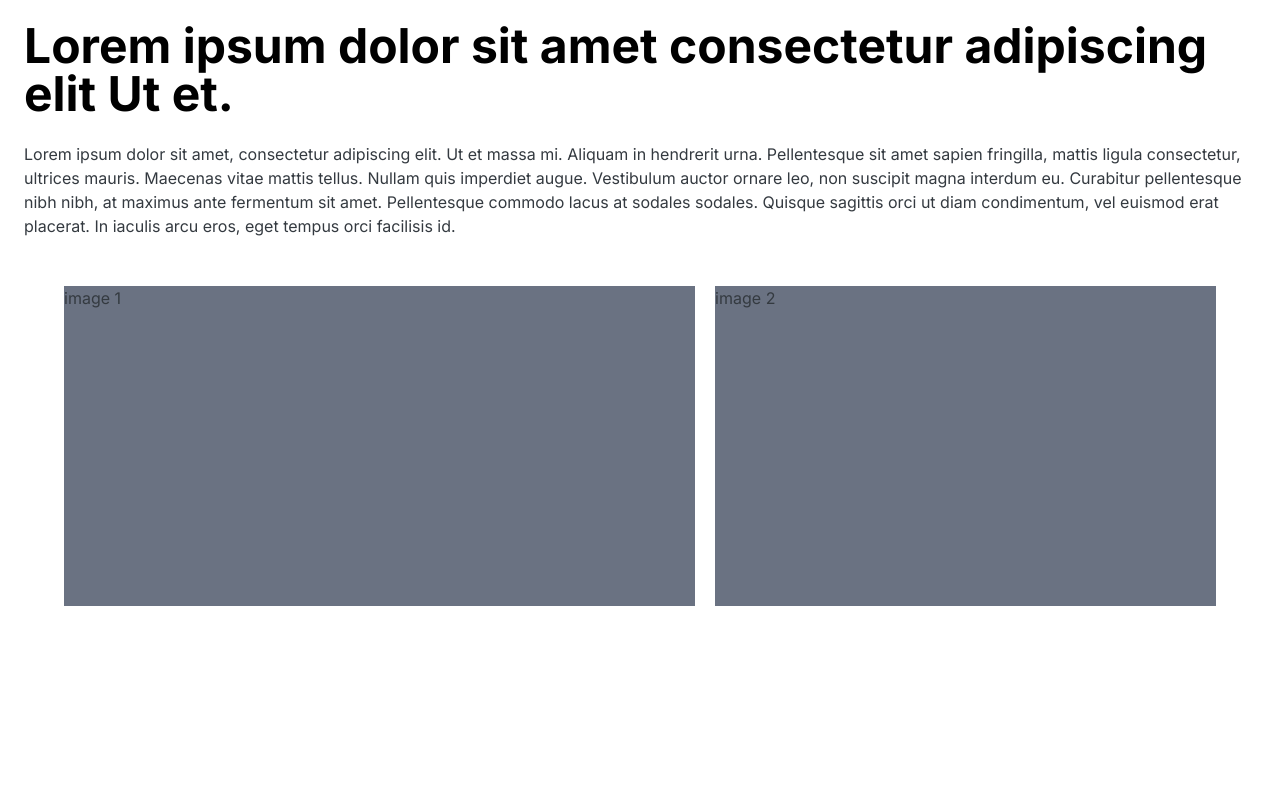
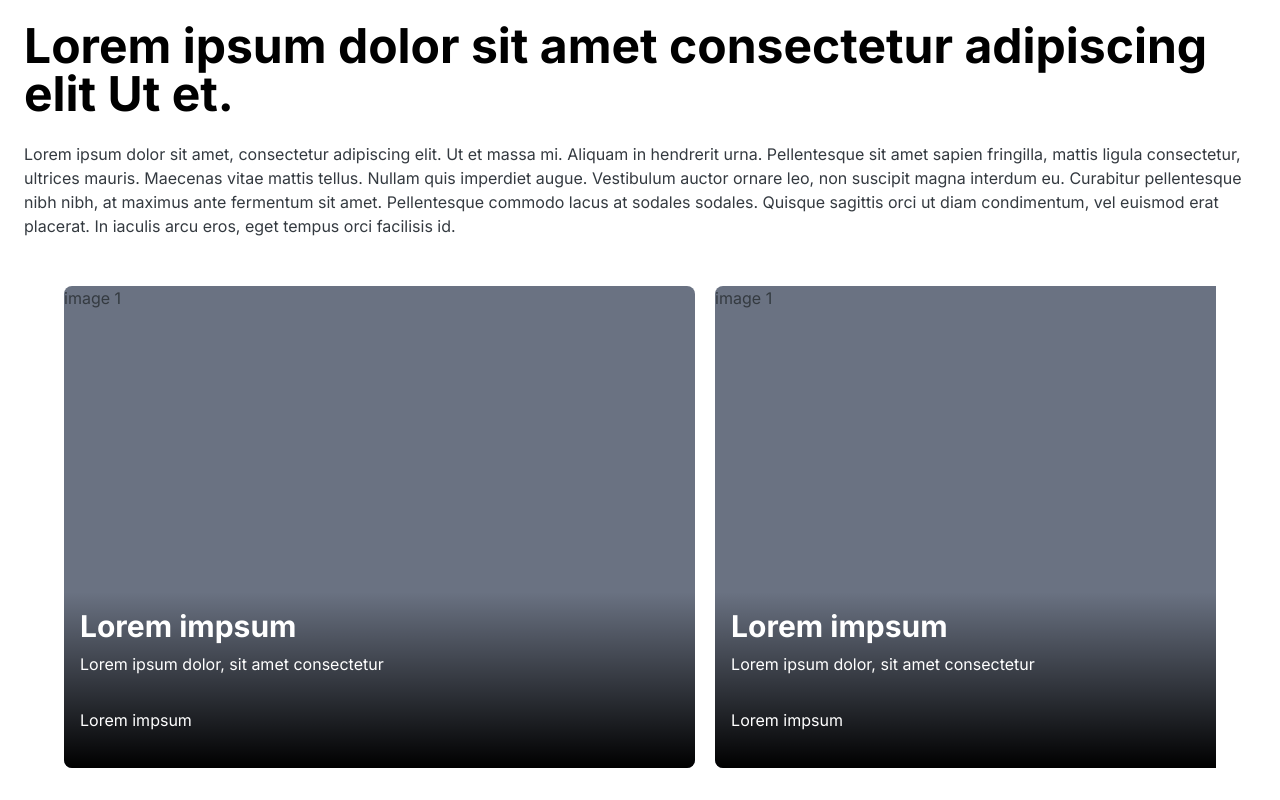
Before and after one commit to AngieHuertas/challenge-riu, an Angular app: page / in a window 1280 px wide. Shown: the part 1926-2726 px from the top of the page. Before the commit the page ends 2564 px from the top, so only its background shows below. Built offline with nearby package versions, Linux system fonts and the light colour scheme.

Commit message:
swiper items

```diff
--- a/src/app/pages/home/home.component.html
+++ b/src/app/pages/home/home.component.html
@@ -39,31 +39,24 @@
           }"
           class="o-carousel__container">
 
-          <swiper-slide class="o-carousel__slide">
-            <div class="h-80 bg-gray-500">
-              <span>image 1</span>
-            </div>
-          </swiper-slide>
-          <swiper-slide class="o-carousel__slide">
-            <div class="h-80 bg-gray-500">
-              <span>image 2</span>
-            </div>
-          </swiper-slide>
-          <swiper-slide class="o-carousel__slide">
-            <div class=" h-80 bg-gray-500">
-              <span>image 3</span>
-            </div>
-          </swiper-slide>
-          <swiper-slide class="o-carousel__slide">
-            <div class="h-80 bg-gray-500">
-              <span>image 4</span>
-            </div>
-          </swiper-slide>
+          @for( item of swiperItems(); track $index ){
+            <swiper-slide class="o-carousel__slide">
+              <div class="h-120.5 bg-gray-500 flex rounded-lg">
+                <span>image 1</span>
+                <div class="rounded-b-lg bg-linear-to-b from-transparent to-black absolute bottom-0 h-44 w-full p-4 ">
+                  <h3 class="text-3xl text-white font-bold mb-2">Lorem impsum</h3>
+                  <p class="text-white mb-8">Lorem ipsum dolor, sit amet consectetur</p>
+                  <div class="text-white">
+                    Lorem impsum
+                  </div>
+                </div>
+              </div>
+            </swiper-slide>
+          }
+
         </swiper-container>
       </div>
     </div>
 
-
   </div>
-
 </main>
--- a/src/app/pages/home/home.component.ts
+++ b/src/app/pages/home/home.component.ts
@@ -17,4 +17,5 @@ register();
 })
 export class HomePage {
   articles = signal([1, 2, 3, 4]);
+  swiperItems = signal([1, 2, 3, 4]);
 }
```
